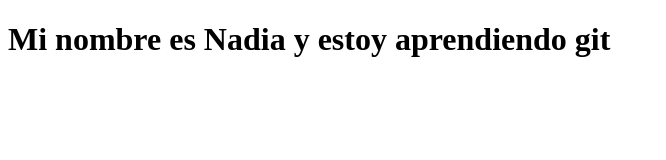
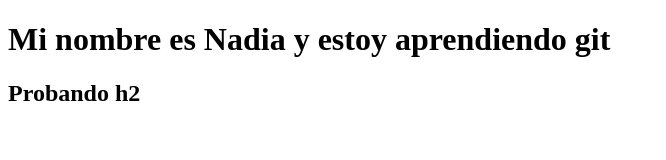
Before and after one commit to nad21lc/Probando_git, a plain HTML site: page index.html in a window 1280 px wide. Shown: the whole page, without its empty margins (0-666 px from the left). Drawn offline with Linux system fonts and the light colour scheme.

Commit message:
Probando h2

```diff
--- a/index.html
+++ b/index.html
@@ -8,5 +8,6 @@
 </head>
 <body>
  <h1>Mi nombre es Nadia y estoy aprendiendo git</h1>
+<h2>Probando h2</h2>
 </body>
 </html>
```
